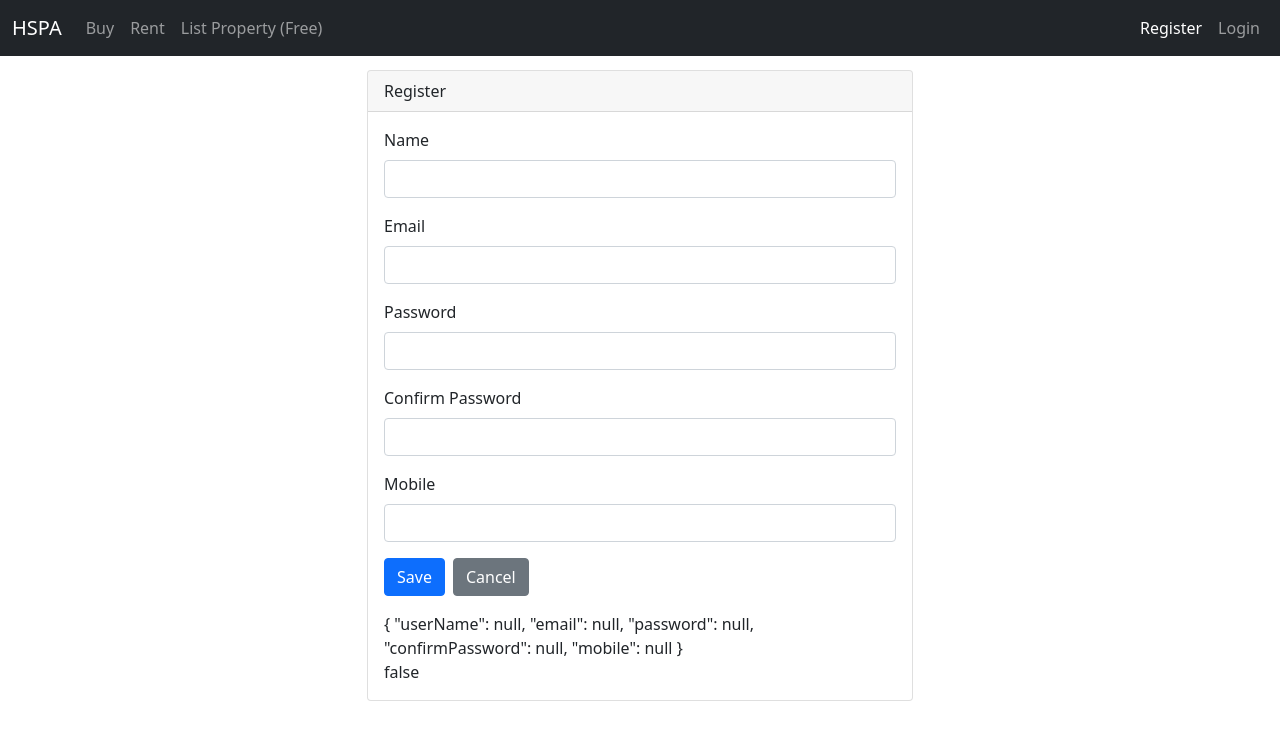
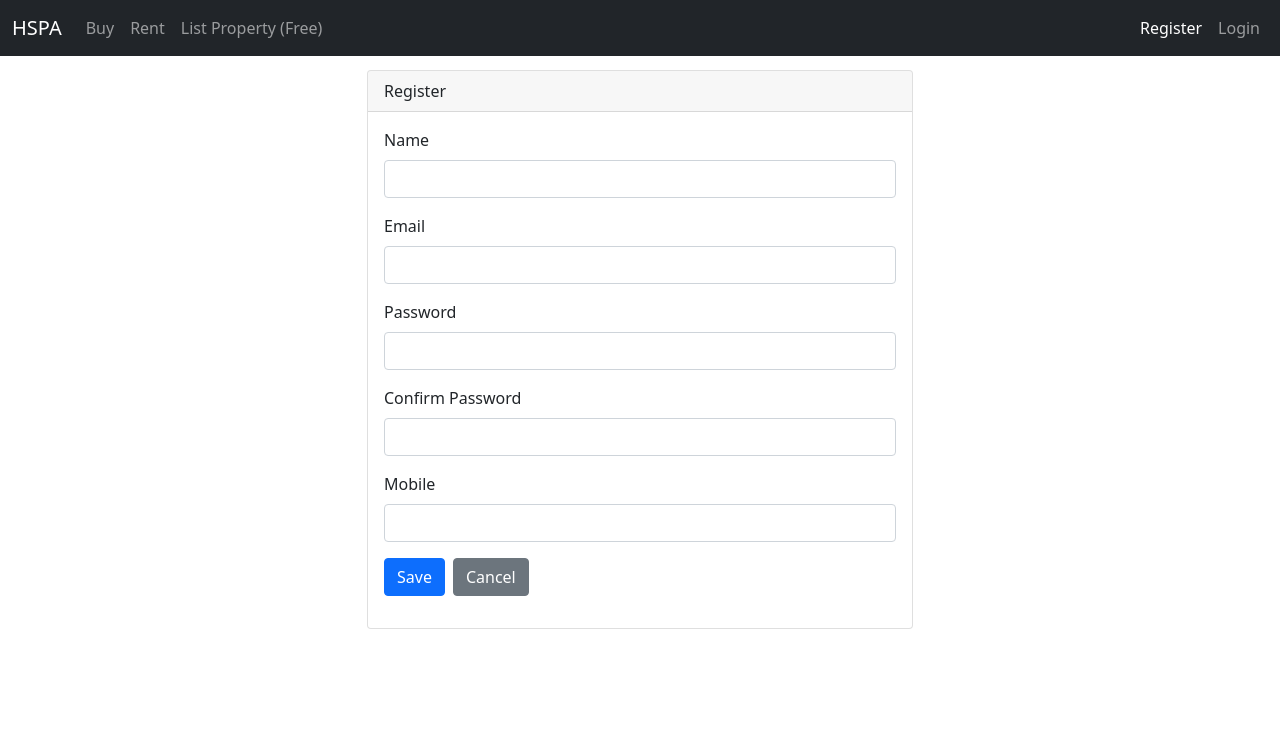
Before and after one commit to Dhannesh/angular_house, an Angular app: page /user/register in a window 1280 px wide. Shown: the top 740 px of the page. Built offline with nearby package versions, Linux system fonts and the light colour scheme.

Commit message:
User Service and localStroage added

```diff
--- a/src/app/app.module.ts
+++ b/src/app/app.module.ts
@@ -14,6 +14,7 @@ import { PropertyDetailComponent } from './property/property-detail/property-det
 import { PageNotFoundComponent } from './page-not-found/page-not-found.component';
 import { UserLoginComponent } from './user/user-login/user-login.component';
 import { UserRegisterComponent } from './user/user-register/user-register.component';
+import { UserServiceService } from './service/user-service.service';
 
 const appRoutes:Routes = [
   {path: '', component: PropertyListComponent},
@@ -43,7 +44,7 @@ const appRoutes:Routes = [
     RouterModule.forRoot(appRoutes),
     FormsModule
   ],
-  providers: [HousingService],
+  providers: [HousingService,UserServiceService],
   bootstrap: [AppComponent]
 })
 export class AppModule { }
--- /dev/null
+++ b/src/app/model/user.ts
@@ -0,0 +1,6 @@
+export interface User {
+  userName: string;
+  email: string;
+  password: string;
+  mobile: number;
+}
--- /dev/null
+++ b/src/app/service/user-service.service.ts
@@ -0,0 +1,20 @@
+import { Injectable } from '@angular/core';
+import { User } from '../model/user';
+
+@Injectable({
+  providedIn: 'root'
+})
+export class UserServiceService {
+  constructor() { }
+
+  addUser(user:User){
+    let users = [];
+    if(localStorage.getItem('Users')){
+      users = JSON.parse(localStorage.getItem('Users')!);
+      users=[user,...users];
+    }else{
+      users = [user];
+    }
+    localStorage.setItem('Users',JSON.stringify(users));
+  }
+}
--- a/src/app/user/user-register/user-register.component.html
+++ b/src/app/user/user-register/user-register.component.html
@@ -7,7 +7,7 @@
           <div class="mb-3 col-12">
             <label for="name" class="form-label">Name</label>
             <input type="text" class="form-control" formControlName="userName" />
-            <span class="error-block" *ngIf="(f['userName'].invalid && f['userName'].dirty || f['userName'].touched)">
+            <span class="error-block" *ngIf="(f['userName'].invalid && (f['userName'].dirty || f['userName'].touched || userSubmitted))">
               <span *ngIf="f['userName'].errors?.required">Please enter name</span>
               <span *ngIf="f['userName'].errors?.minlength">username atleast 3 char long</span>
             </span>
@@ -16,7 +16,7 @@
           <div class="mb-3 col-12">
             <label for="email" class="form-label">Email</label>
             <input type="text" class="form-control" formControlName="email" />
-            <span class="error-block" *ngIf="(f['email'].invalid && f['email'].dirty || f['email'].touched)">
+            <span class="error-block" *ngIf="(f['email'].invalid && (f['email'].dirty || f['email'].touched || userSubmitted))">
               <span *ngIf="f['email'].errors?.required">Please enter email</span>
               <span *ngIf="f['email'].errors?.email">please enter valid email </span>
             </span>
@@ -25,7 +25,7 @@
           <div class="mb-3 col-12">
             <label for="password" class="form-label">Password</label>
             <input type="password" class="form-control" formControlName="password" />
-            <span class="error-block" *ngIf="(f['password'].invalid && f['password'].dirty || f['password'].touched)">
+            <span class="error-block" *ngIf="(f['password'].invalid && (f['password'].dirty || f['password'].touched || userSubmitted))">
               <span *ngIf="f['password'].errors?.required">Please enter password</span>
               <span *ngIf="f['password'].errors?.minlength">password atleast 8 char long </span>
             </span>
@@ -34,7 +34,7 @@
           <div class="mb-3 col-12">
             <label for="cpassword" class="form-label">Confirm Password</label>
             <input type="password" class="form-control" formControlName="confirmPassword" />
-            <span class="error-block" *ngIf="(f['confirmPassword'].invalid && f['confirmPassword'].dirty || f['confirmPassword'].touched)">
+            <span class="error-block" *ngIf="(f['confirmPassword'].invalid && (f['confirmPassword'].dirty || f['confirmPassword'].touched || userSubmitted))">
               <span *ngIf="f['confirmPassword'].errors?.required">Please enter confirm password</span>
               <span *ngIf="f['confirmPassword'].hasError('NoPasswordMatch')">password is not matching </span>
             </span>
@@ -43,7 +43,7 @@
           <div class="mb-3 col-12">
             <label for="mobile" class="form-label">Mobile</label>
             <input type="text" class="form-control" formControlName="mobile" />
-            <span class="error-block" *ngIf="(f['mobile'].invalid && f['mobile'].dirty || f['mobile'].touched)">
+            <span class="error-block" *ngIf="(f['mobile'].invalid && (f['mobile'].dirty || f['mobile'].touched || userSubmitted))">
               <span *ngIf="f['mobile'].errors?.required">Please enter mobile number</span>
               <span *ngIf="f['mobile'].errors?.maxlength">mobile number must be 10 char long </span>
             </span>
@@ -53,8 +53,6 @@
             <button type="submit" class="btn btn-primary">Save</button>
             <button type="reset" class="btn btn-secondary mx-2">Cancel</button>
           </div>
-          {{registrationForm.value | json}} <br>
-          {{registrationForm.valid}}
         </form>
       </div>
     </div>
--- a/src/app/user/user-register/user-register.component.ts
+++ b/src/app/user/user-register/user-register.component.ts
@@ -1,32 +1,48 @@
 import { Component, OnInit } from '@angular/core';
-import { AbstractControl, FormBuilder, FormControl, FormGroup, ValidationErrors, ValidatorFn, Validators } from '@angular/forms';
-import { config } from 'rxjs';
+import {
+  AbstractControl,
+  FormBuilder,
+  FormControl,
+  FormGroup,
+  Validators,
+} from '@angular/forms';
+import { User } from 'src/app/model/user';
+import { UserServiceService } from 'src/app/service/user-service.service';
 
 @Component({
   selector: 'app-user-register',
   templateUrl: './user-register.component.html',
-  styleUrls: ['./user-register.component.css']
+  styleUrls: ['./user-register.component.css'],
 })
 export class UserRegisterComponent implements OnInit {
   registrationForm!: FormGroup;
+  user!: User;
+  userSubmitted!:boolean;
 
-  constructor(private fb: FormBuilder) {}
-
-
-
+  constructor(private fb: FormBuilder, private userService:UserServiceService) {}
 
   ngOnInit(): void {
     this.createRegistrationForm();
   }
-  createRegistrationForm(){
+  createRegistrationForm() {
     this.registrationForm = this.fb.group(
       {
-        userName: new FormControl(null,[Validators.required,Validators.minLength(3)]),
-        email:new FormControl(null,[Validators.required, Validators.email]),
-        password: new FormControl(null,[Validators.required,Validators.minLength(8)]),
-        confirmPassword: new FormControl(null,Validators.required),
-        mobile : new FormControl(null,[Validators.required,Validators.maxLength(10)])
-      },{
+        userName: new FormControl(null, [
+          Validators.required,
+          Validators.minLength(3),
+        ]),
+        email: new FormControl(null, [Validators.required, Validators.email]),
+        password: new FormControl(null, [
+          Validators.required,
+          Validators.minLength(8),
+        ]),
+        confirmPassword: new FormControl(null, Validators.required),
+        mobile: new FormControl(null, [
+          Validators.required,
+          Validators.maxLength(10),
+        ]),
+      },
+      {
         validator: this.passwordMatchingValidator,
       }
     );
@@ -39,15 +55,29 @@ export class UserRegisterComponent implements OnInit {
       [control.get('confirmPassword')?.setErrors({ NoPasswordMatch: true })];
   }
 
+  onSubmit() {
+    this.userSubmitted = true;
+    if(this.registrationForm.valid){
+
+    //this.user = Object.assign(this.user,this.registrationForm.value);
+    //localStorage.setItem("Users",JSON.stringify(this.user));
+    this.userService.addUser(this.userData());
+    this.registrationForm.reset();
+    this.userSubmitted = false;
+    }
+  }
+
+  userData(): User{
+    return this.user= {
+      userName : this.f['userName'].value,
+      email : this.f['email'].value,
+      password : this.f['password'].value,
+      mobile : this.f['mobile'].value
+    }
+  }
 
 
-  onSubmit(){
-    console.log(this.registrationForm);
-
-  }
-
-  get f(){
+  get f() {
     return this.registrationForm.controls;
   }
-
 }
```
Also changed, not shown: 2 other files (tests, documents, lock files or other folders).
